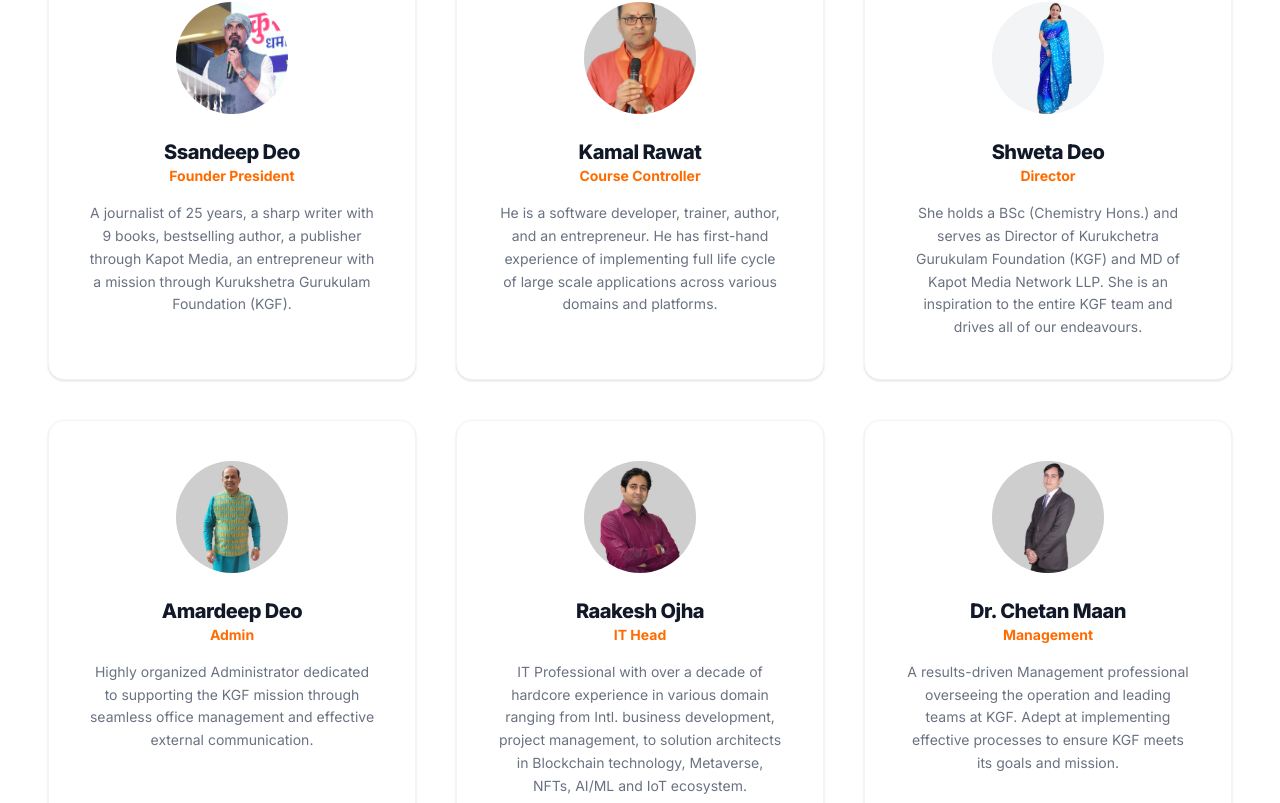
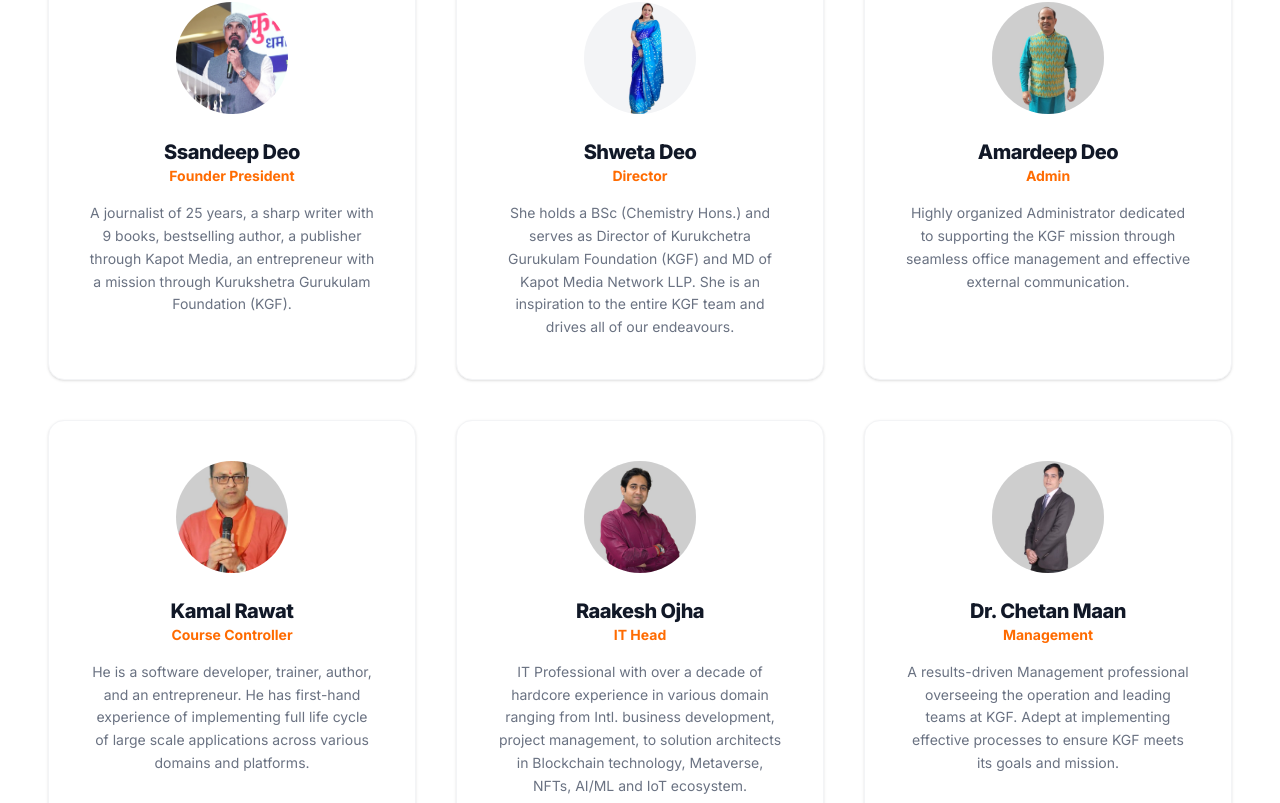
Before and after one commit to kumargauraw-blip/kgfbharat-redesign, a Next.js app: page /about in a window 1280 px wide. Shown: the part 2037-2840 px from the top of the page. Built offline with nearby package versions, Linux system fonts and the light colour scheme.

Commit message:
Reorder team: Row 1 Sandeep/Shweta/Amardeep, Row 2 Kamal/Raakesh/Chetan

```diff
--- a/src/app/about/page.tsx
+++ b/src/app/about/page.tsx
@@ -16,19 +16,13 @@ export const metadata: Metadata = {
 }
 
 const teamMembers: TeamMember[] = [
+    // Row 1
     {
         name: "Ssandeep Deo",
         role: "Founder President",
         initials: "SD",
         imageUrl: "/team/ssandeep-deo.png",
         description: "A journalist of 25 years, a sharp writer with 9 books, bestselling author, a publisher through Kapot Media, an entrepreneur with a mission through Kurukshetra Gurukulam Foundation (KGF).",
-    },
-    {
-        name: "Kamal Rawat",
-        role: "Course Controller",
-        initials: "KR",
-        imageUrl: "/team/kamal-rawat.jpg",
-        description: "He is a software developer, trainer, author, and an entrepreneur. He has first-hand experience of implementing full life cycle of large scale applications across various domains and platforms.",
     },
     {
         name: "Shweta Deo",
@@ -43,6 +37,14 @@ const teamMembers: TeamMember[] = [
         initials: "AD",
         imageUrl: "/team/amardeep-deo.jpg",
         description: "Highly organized Administrator dedicated to supporting the KGF mission through seamless office management and effective external communication.",
+    },
+    // Row 2
+    {
+        name: "Kamal Rawat",
+        role: "Course Controller",
+        initials: "KR",
+        imageUrl: "/team/kamal-rawat.jpg",
+        description: "He is a software developer, trainer, author, and an entrepreneur. He has first-hand experience of implementing full life cycle of large scale applications across various domains and platforms.",
     },
     {
         name: "Raakesh Ojha",
```
